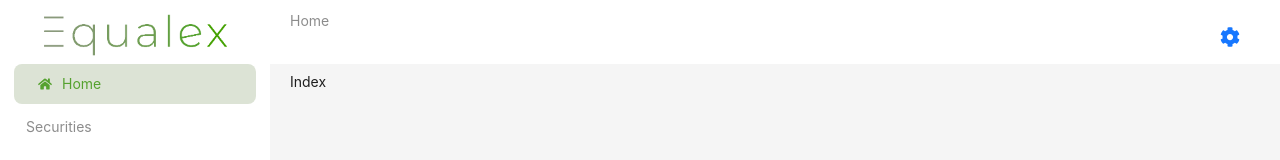
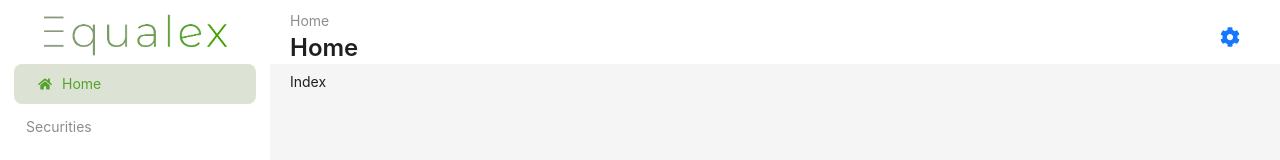
Before and after one commit to nakioman/equalex, a Next.js app: page / in a window 1280 px wide. Shown: the top 160 px of the page. Built offline with nearby package versions, Linux system fonts and the light colour scheme.

Commit message:
Fixed compilation issue

```diff
--- a/src/pages/index.tsx
+++ b/src/pages/index.tsx
@@ -13,5 +13,5 @@ export default function Home() {
 }
 
 Home.getLayout = function getLayout(page: ReactElement) {
-  return <DashboardLayout>{page}</DashboardLayout>;
+  return <DashboardLayout title='Home'>{page}</DashboardLayout>;
 };
```
